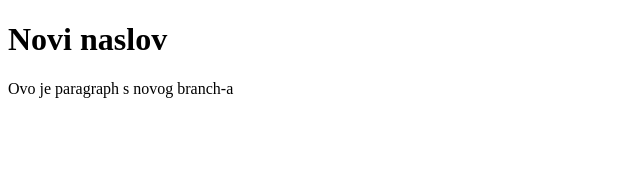
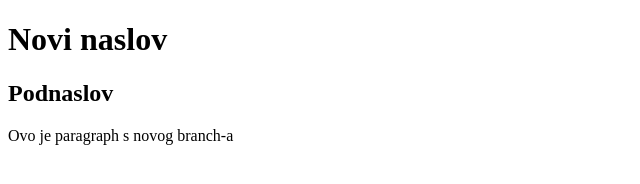
Before and after one commit to posl-marko/vjezba-batman, a website: page index.html in a window 1280 px wide. Shown: the whole page, without its empty margins (0-640 px from the left). Drawn offline with Linux system fonts and the light colour scheme.

Commit message:
Dodavanje naslova

```diff
--- a/index.html
+++ b/index.html
@@ -8,6 +8,7 @@
 </head>
 <body>
     <h1>Novi naslov</h1>
+    <h2>Podnaslov</h2>
     <p>Ovo je paragraph s novog branch-a</p>
     <script src="./script.js"></script>
 </body>
```
